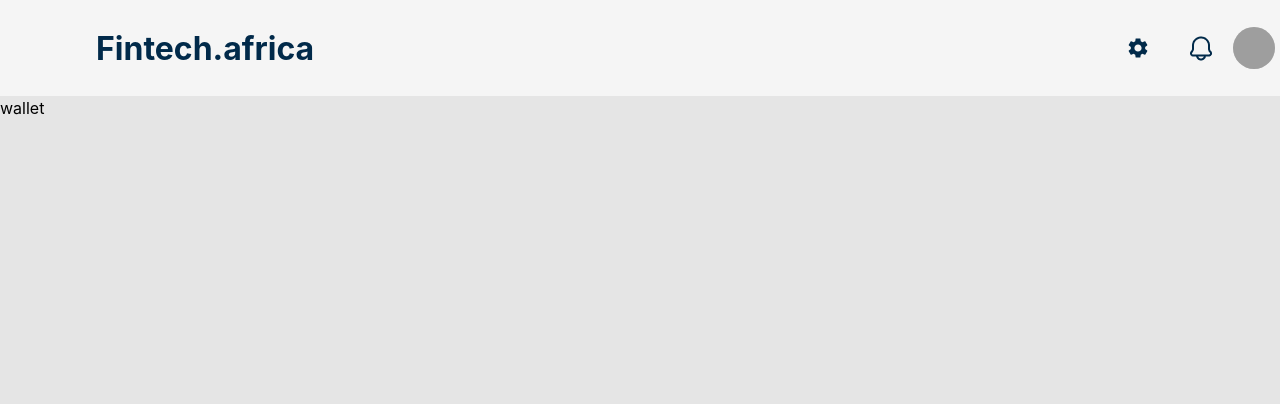
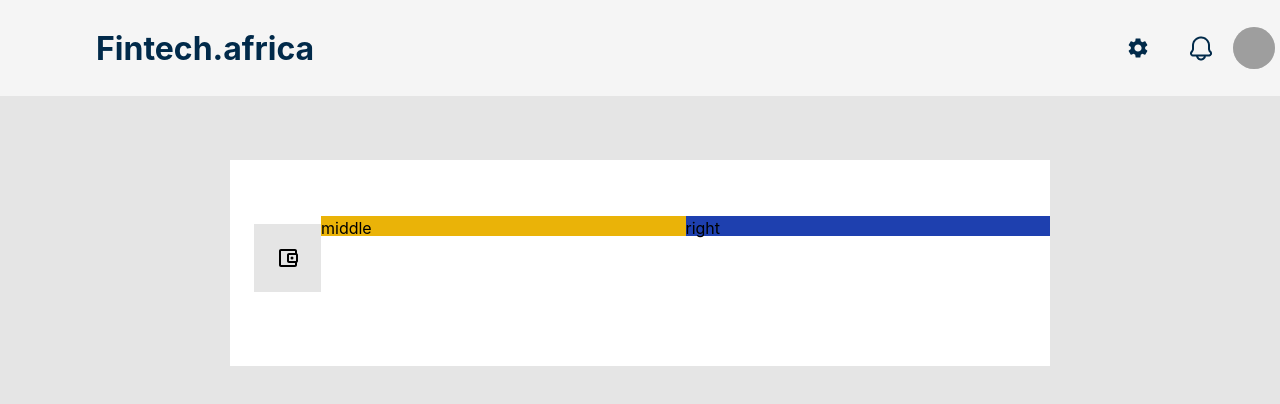
Before and after one commit to Danny4life/fintech.africa, a React (Vite) app: page /dashboard in a window 1280 px wide. Shown: the top 404 px of the page. Built offline with nearby package versions, Linux system fonts and the light colour scheme; grey boxes are pictures that could not be loaded.

Commit message:
add wallet icon to wallet component

```diff
--- a/src/component/dashboard-component/Wallet.jsx
+++ b/src/component/dashboard-component/Wallet.jsx
@@ -1,7 +1,29 @@
+
+import AccountBalanceWalletOutlinedIcon from '@mui/icons-material/AccountBalanceWalletOutlined';
+
 const Wallet = () => {
     return (
         <section className="h-screen bg-[#E5E5E5]">
-            wallet
+            <section>
+                <div className="flex justify-center items-center pt-16">
+                    <div className="w-[820px] h-[206px] bg-[#FFFFFF]">
+                        <div className="flex justify-center items-center">
+                            <div className="flex-none justify-center items-center pt-16">
+                                <div className="w-[67px] h-[68px] bg-[#E5E5E5] flex justify-center items-center ml-6">
+                                    <AccountBalanceWalletOutlinedIcon />
+                                </div>
+                            </div>
+                            <div className="flex-1 h-5 w-5 bg-yellow-500">middle</div>
+                            <div className="flex-1 h-5 w-5 bg-blue-800">right</div>
+
+
+                        </div>
+
+                    </div>
+                </div>
+
+            </section>
+
         </section>
      );
 }
```
Also changed, not shown: src/svg/Briefcase.jsx (line endings or trailing spaces).
